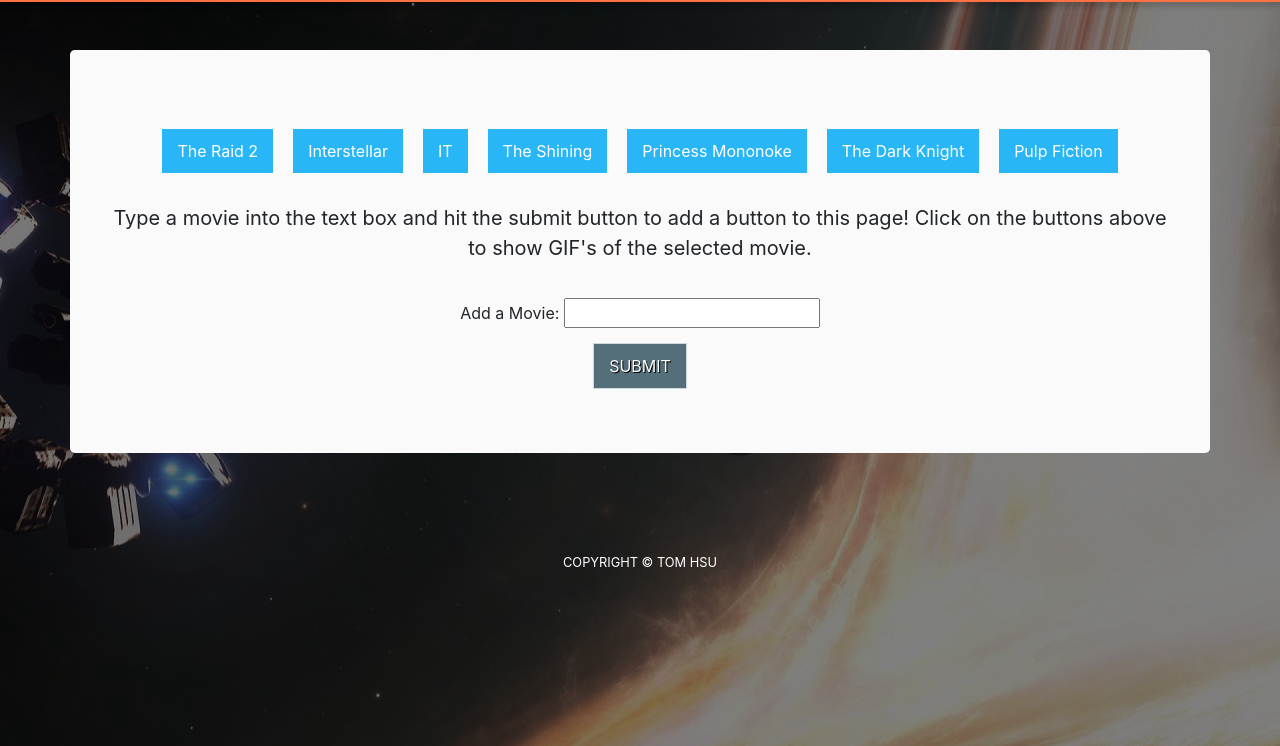
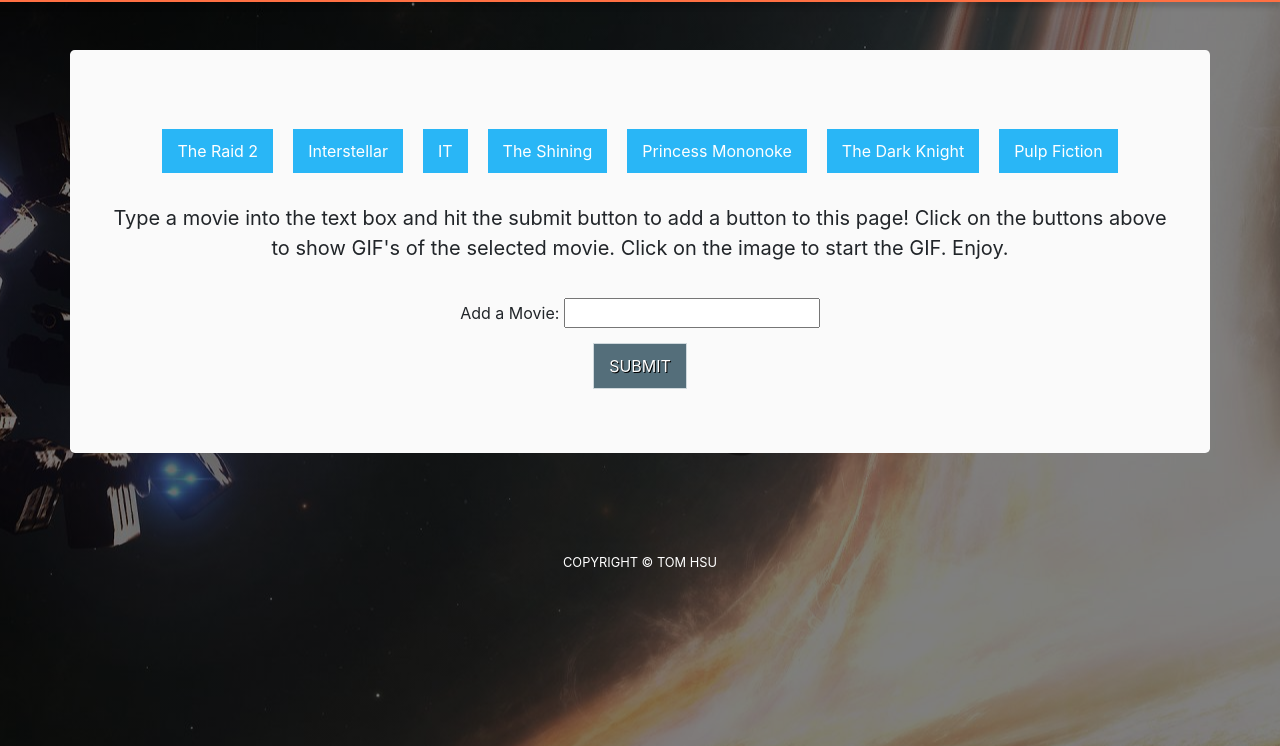
Before and after one commit to thomaschsu/giphy-api, a plain HTML site: page index.html in a window 1280 px wide. Shown: the part 54-800 px from the top of the page. Drawn offline with nearby package versions, Linux system fonts and the light colour scheme.

Commit message:
Modified readme

```diff
--- a/index.html
+++ b/index.html
@@ -17,7 +17,7 @@
          <div class="container jumbotron mt-5">
             <div id="movies-area"></div>
             <div id="gifs"></div>
-            <div id="instructions">Type a movie into the text box and hit the submit button to add a button to this page! Click on the buttons above to show GIF's of the selected movie. </div>
+            <div id="instructions">Type a movie into the text box and hit the submit button to add a button to this page! Click on the buttons above to show GIF's of the selected movie. Click on the image to start the GIF. Enjoy. </div>
             <form id="movie-form">
                <label for="movie-input">Add a Movie: </label>
                <input type="text" id="movie-input"><br>
```
Also changed, not shown: 1 other file.
